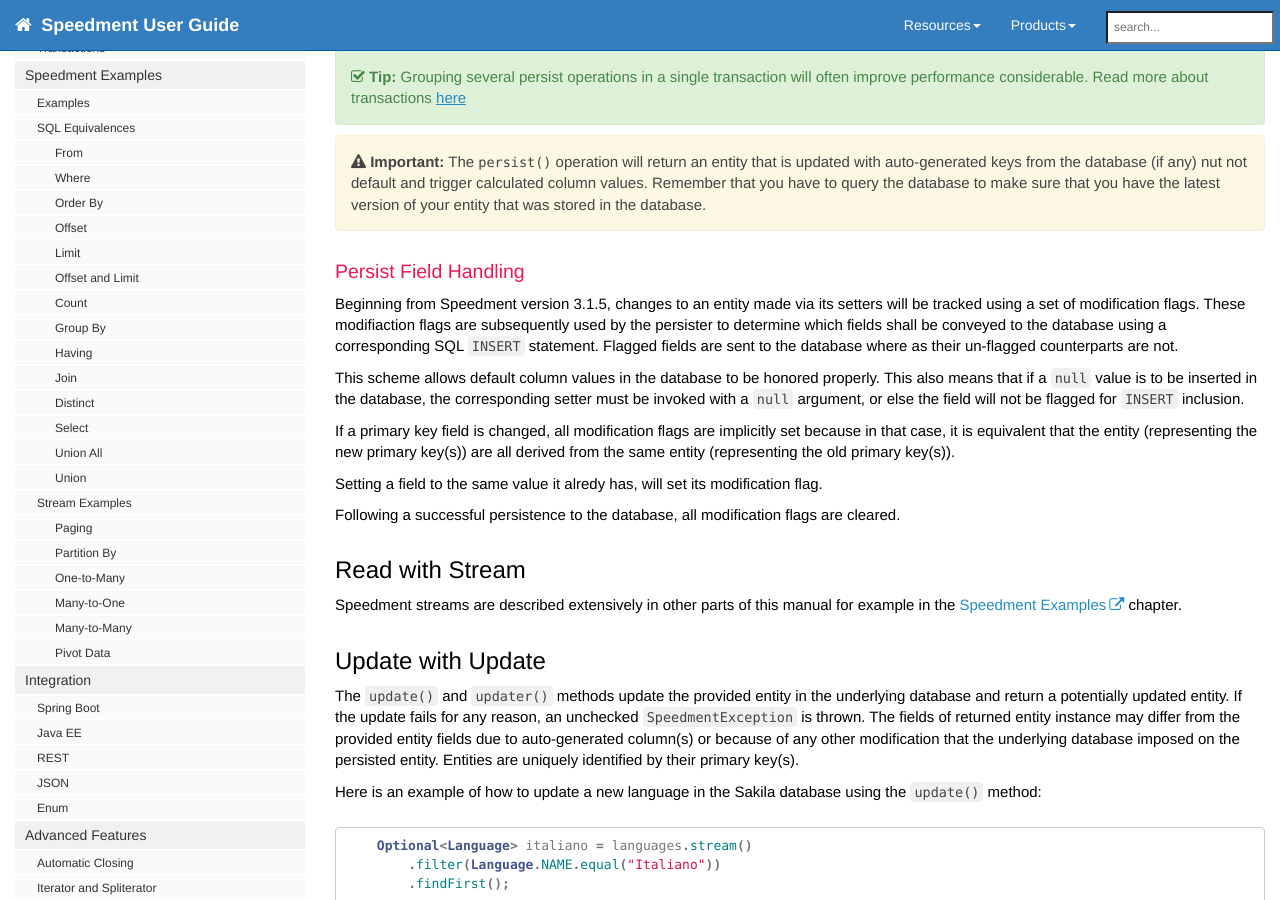
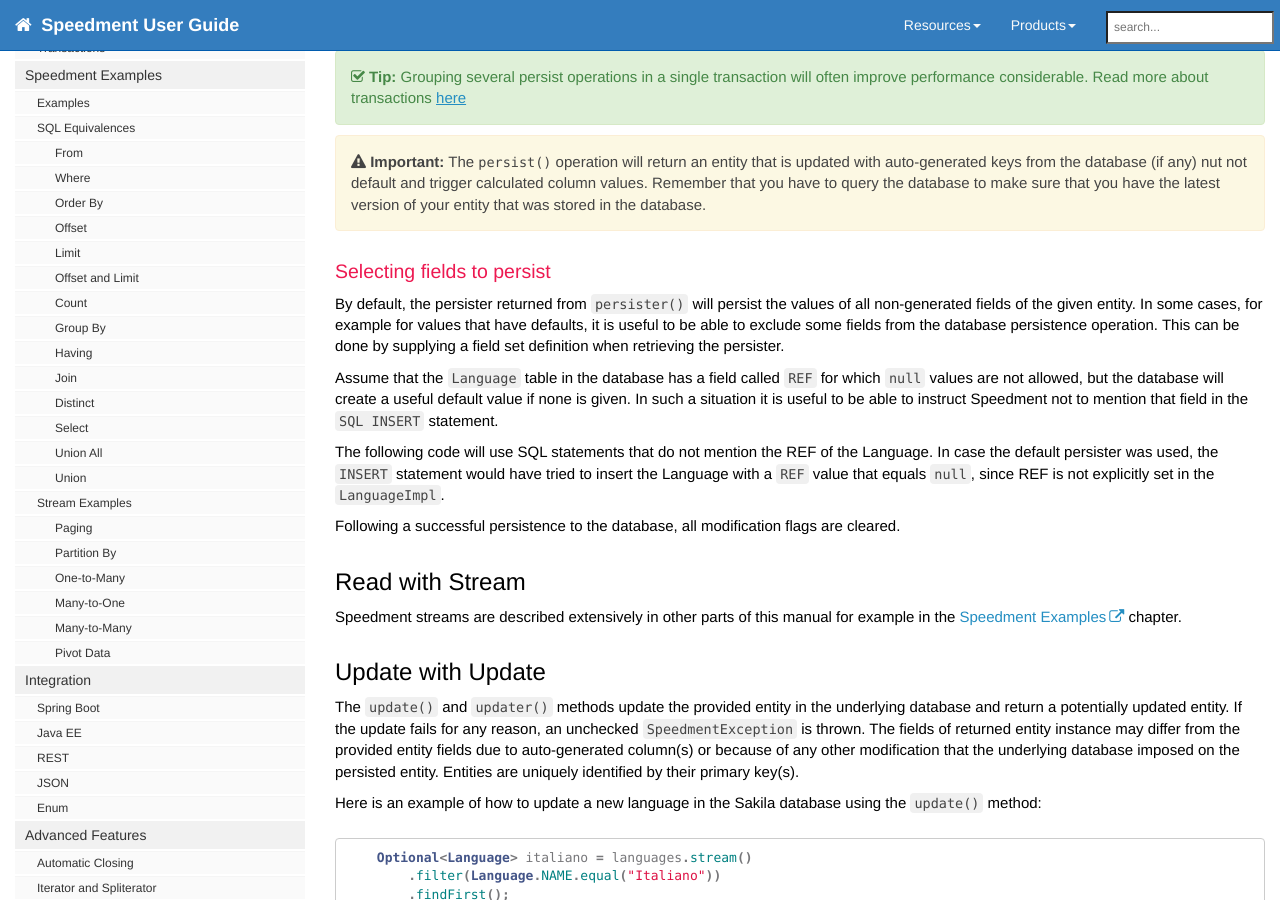
Before and after one commit to speedment/speedment-doc, a Jekyll site: the page built from pages/crud.md, in a window 1280 px wide and 900 px high, scrolled down 1363 px. Built offline with Jekyll 4.4.1, drawn with Linux system fonts in a browser that asks for light colours; nearby versions of some CDN libraries; comment, search, counter and statistics services are not loaded.

Commit message:
Fix selective persistance

```diff
--- a/pages/crud.md
+++ b/pages/crud.md
@@ -67,15 +67,19 @@
 The `persist()` operation will return an entity that is updated with auto-generated keys from the database (if any) nut not default and trigger calculated column values. Remember that you have to query the database to make sure that you have the latest version of your entity that was stored in the database.
 " %}
 
-### Persist Field Handling
-Beginning from Speedment version 3.1.5, changes to an entity made via its setters will be tracked using a set of modification flags. These modifiaction flags are subsequently used
-by the persister to determine which fields shall be conveyed to the database using a corresponding SQL `INSERT` statement. Flagged fields are sent to the database where as their un-flagged counterparts are not.
+### Selecting fields to persist
+By default, the persister returned from `persister()` will persist the values of all non-generated fields of the given entity.
+In some cases, for example for values that have defaults, it is useful to be able to exclude some fields from the database persistence
+operation. This can be done by supplying a field set definition when retrieving the persister.
 
-This scheme allows default column values in the database to be honored properly. This also means that if a `null` value is to be inserted in the database, the corresponding setter must be invoked with a `null` argument, or else the field will not be flagged for `INSERT` inclusion.
+Assume that the `Language` table in the database has a field called `REF` for which `null` values are not allowed, but
+the database will create a useful default value if none is given. In such a situation it is useful to be able to instruct
+Speedment not to mention that field in the `SQL INSERT` statement.
 
-If a primary key field is changed, all modification flags are implicitly set because in that case, it is equivalent that the entity (representing the new primary key(s)) are all derived from the same entity (representing the old primary key(s)).
+The following code will use SQL statements that do not mention the REF of the Language. In case the
+default persister was used, the `INSERT` statement would have tried to insert the Language with a `REF`
+value that equals `null`, since REF is not explicitly set in the `LanguageImpl`.
 
-Setting a field to the same value it alredy has, will set its modification flag.
 
 Following a successful persistence to the database, all modification flags are cleared.
 
```
